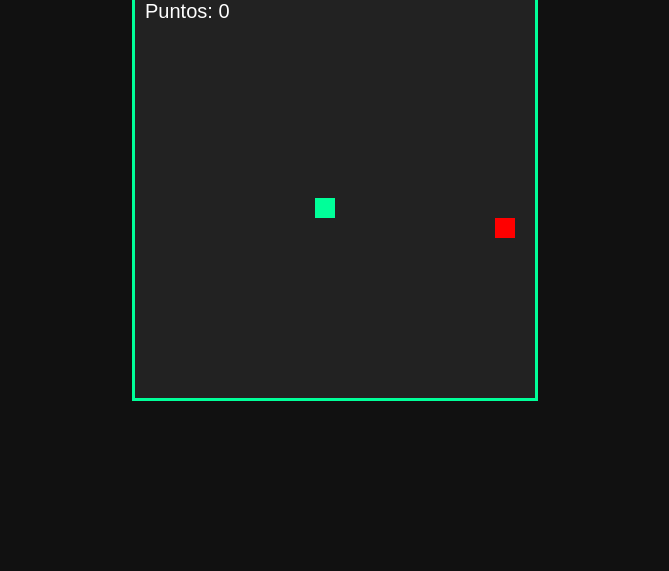
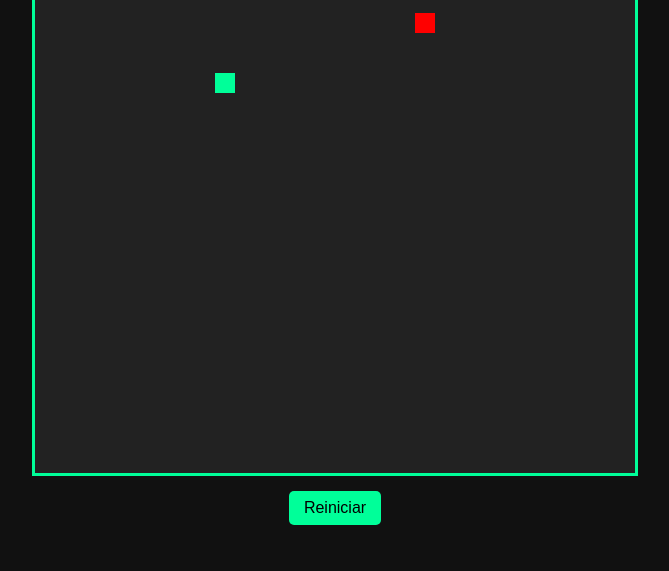
Before and after one commit to kryszx23/kryszx23.github.io, a plain HTML site: page index.html in a window 1280 px wide. Shown: the part 245-816 px from the top of the page, without its empty margins (305-974 px from the left). Drawn offline with Linux system fonts and the light colour scheme.

Commit message:
Update index.html

```diff
--- a/index.html
+++ b/index.html
@@ -25,23 +25,48 @@
       margin-bottom: 10px;
       color: #00ff99;
     }
+
+    button {
+      margin-top: 15px;
+      padding: 8px 15px;
+      background: #00ff99;
+      border: none;
+      border-radius: 5px;
+      font-size: 16px;
+      cursor: pointer;
+      transition: 0.2s;
+    }
+
+    button:hover {
+      background: #00cc77;
+    }
   </style>
 </head>
 <body>
   <h1>Culebrita 🐍</h1>
-  <canvas id="game" width="400" height="400"></canvas>
+  <!-- 🔹 Tablero más grande -->
+  <canvas id="game" width="600" height="600"></canvas>
+  <button onclick="reiniciar()">Reiniciar</button>
+
   <script>
     const canvas = document.getElementById("game");
     const ctx = canvas.getContext("2d");
 
     const box = 20;
-    let snake = [{ x: 9 * box, y: 10 * box }];
-    let direction = null;
-    let food = {
-      x: Math.floor(Math.random() * 19 + 1) * box,
-      y: Math.floor(Math.random() * 19 + 1) * box
-    };
-    let score = 0;
+    const size = 600; // 🔹 ahora tablero de 600x600
+    let snake, direction, food, score, game;
+
+    function iniciarJuego() {
+      snake = [{ x: 9 * box, y: 10 * box }];
+      direction = null;
+      score = 0;
+      food = {
+        x: Math.floor(Math.random() * ((size/box) - 1) + 1) * box,
+        y: Math.floor(Math.random() * ((size/box) - 1) + 1) * box
+      };
+      if (game) clearInterval(game);
+      game = setInterval(draw, 200); // velocidad
+    }
 
     document.addEventListener("keydown", (event) => {
       if (event.key === "ArrowLeft" && direction !== "RIGHT") direction = "LEFT";
@@ -51,15 +76,15 @@
     });
 
     function draw() {
-      ctx.clearRect(0, 0, 400, 400);
+      ctx.clearRect(0, 0, size, size);
 
-      // Dibujar la serpiente
+      // Serpiente
       for (let i = 0; i < snake.length; i++) {
         ctx.fillStyle = i === 0 ? "#00ff99" : "lime";
         ctx.fillRect(snake[i].x, snake[i].y, box, box);
       }
 
-      // Dibujar la comida
+      // Comida
       ctx.fillStyle = "red";
       ctx.fillRect(food.x, food.y, box, box);
 
@@ -72,26 +97,25 @@
       if (direction === "RIGHT") snakeX += box;
       if (direction === "DOWN") snakeY += box;
 
-      // Si la serpiente come
+      // Comer
       if (snakeX === food.x && snakeY === food.y) {
         score++;
         food = {
-          x: Math.floor(Math.random() * 19 + 1) * box,
-          y: Math.floor(Math.random() * 19 + 1) * box
+          x: Math.floor(Math.random() * ((size/box) - 1) + 1) * box,
+          y: Math.floor(Math.random() * ((size/box) - 1) + 1) * box
         };
       } else {
         snake.pop();
       }
 
-      // Nueva cabeza
       let newHead = { x: snakeX, y: snakeY };
 
-      // Game Over
+      // Colisiones
       if (
         snakeX < 0 ||
         snakeY < 0 ||
-        snakeX >= 400 ||
-        snakeY >= 400 ||
+        snakeX >= size ||
+        snakeY >= size ||
         collision(newHead, snake)
       ) {
         clearInterval(game);
@@ -100,22 +124,21 @@
 
       snake.unshift(newHead);
 
-      // Mostrar puntaje
+      // Puntos
       ctx.fillStyle = "white";
       ctx.font = "20px Arial";
       ctx.fillText("Puntos: " + score, 10, 20);
     }
 
     function collision(head, array) {
-      for (let i = 0; i < array.length; i++) {
-        if (head.x === array[i].x && head.y === array[i].y) {
-          return true;
-        }
-      }
-      return false;
+      return array.some(segment => head.x === segment.x && head.y === segment.y);
     }
 
-    let game = setInterval(draw, 200);
+    function reiniciar() {
+      iniciarJuego();
+    }
+
+    iniciarJuego();
   </script>
 </body>
 </html>
```
